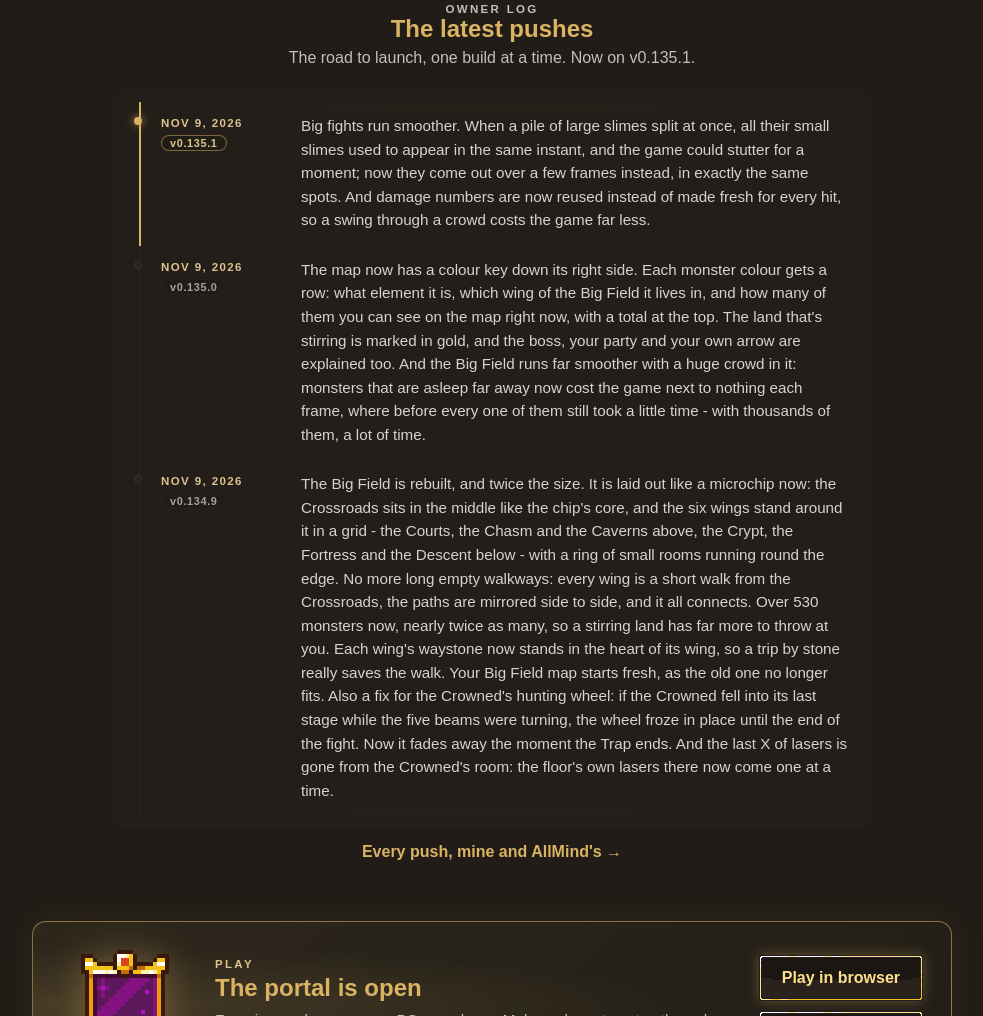
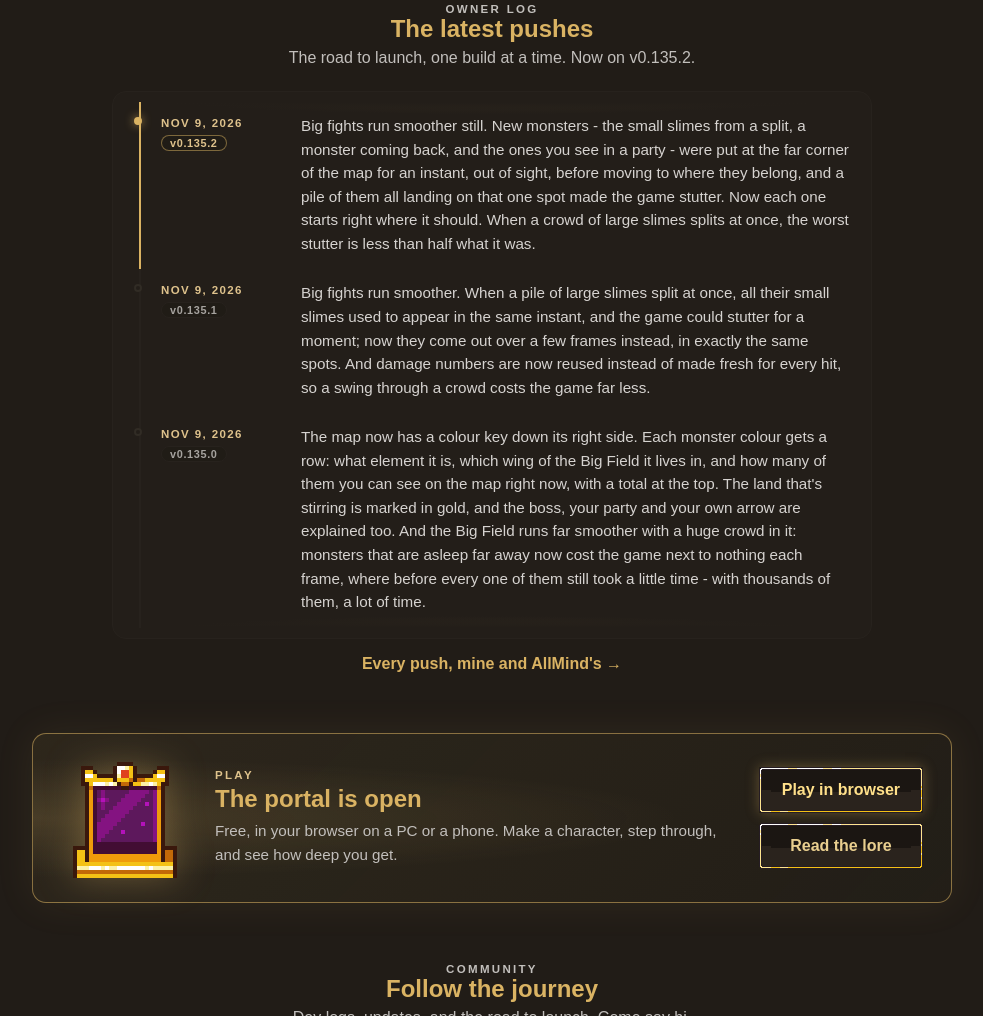
Before and after one commit to Tunacanman2EZ/elusion-site, a website: page index.html in a window 1280 px wide. Shown: the part 4493-5509 px from the top of the page, without its empty margins (148-1131 px from the left). Drawn offline with Linux system fonts and the light colour scheme; no server answers.

Commit message:
0.135.2: update row - new monsters start where they belong
Co-Authored-By: Claude Opus 5.5 <noreply@anthropic.com>
Claude-Session: https://claude.ai/code/session_01CTtZ8FU726vHCSnXNVNBgX

```diff
--- a/index.html
+++ b/index.html
@@ -451,20 +451,20 @@
     <div class="section-head">
       <p class="eyebrow">Owner log</p>
       <h2>The latest pushes</h2>
-      <p>The road to launch, one build at a time. Now on v0.135.1.</p>
+      <p>The road to launch, one build at a time. Now on v0.135.2.</p>
     </div>
     <div class="updates updates-short">
       <div class="update-row latest">
+        <div class="update-when"><time datetime="2026-11-09">Nov 9, 2026</time><span class="update-version">v0.135.2</span></div>
+        <p>Big fights run smoother still. New monsters - the small slimes from a split, a monster coming back, and the ones you see in a party - were put at the far corner of the map for an instant, out of sight, before moving to where they belong, and a pile of them all landing on that one spot made the game stutter. Now each one starts right where it should. When a crowd of large slimes splits at once, the worst stutter is less than half what it was.</p>
+      </div>
+      <div class="update-row">
         <div class="update-when"><time datetime="2026-11-09">Nov 9, 2026</time><span class="update-version">v0.135.1</span></div>
         <p>Big fights run smoother. When a pile of large slimes split at once, all their small slimes used to appear in the same instant, and the game could stutter for a moment; now they come out over a few frames instead, in exactly the same spots. And damage numbers are now reused instead of made fresh for every hit, so a swing through a crowd costs the game far less.</p>
       </div>
       <div class="update-row">
         <div class="update-when"><time datetime="2026-11-09">Nov 9, 2026</time><span class="update-version">v0.135.0</span></div>
         <p>The map now has a colour key down its right side. Each monster colour gets a row: what element it is, which wing of the Big Field it lives in, and how many of them you can see on the map right now, with a total at the top. The land that's stirring is marked in gold, and the boss, your party and your own arrow are explained too. And the Big Field runs far smoother with a huge crowd in it: monsters that are asleep far away now cost the game next to nothing each frame, where before every one of them still took a little time - with thousands of them, a lot of time.</p>
-      </div>
-      <div class="update-row">
-        <div class="update-when"><time datetime="2026-11-09">Nov 9, 2026</time><span class="update-version">v0.134.9</span></div>
-        <p>The Big Field is rebuilt, and twice the size. It is laid out like a microchip now: the Crossroads sits in the middle like the chip's core, and the six wings stand around it in a grid - the Courts, the Chasm and the Caverns above, the Crypt, the Fortress and the Descent below - with a ring of small rooms running round the edge. No more long empty walkways: every wing is a short walk from the Crossroads, the paths are mirrored side to side, and it all connects. Over 530 monsters now, nearly twice as many, so a stirring land has far more to throw at you. Each wing's waystone now stands in the heart of its wing, so a trip by stone really saves the walk. Your Big Field map starts fresh, as the old one no longer fits. Also a fix for the Crowned's hunting wheel: if the Crowned fell into its last stage while the five beams were turning, the wheel froze in place until the end of the fight. Now it fades away the moment the Trap ends. And the last X of lasers is gone from the Crowned's room: the floor's own lasers there now come one at a time.</p>
       </div>
     </div>
     <p class="updates-more"><a href="updates.html">Every push, mine and AllMind's&nbsp;&rarr;</a></p>
```
Also changed, not shown: updates.html (+5 -1 lines).
